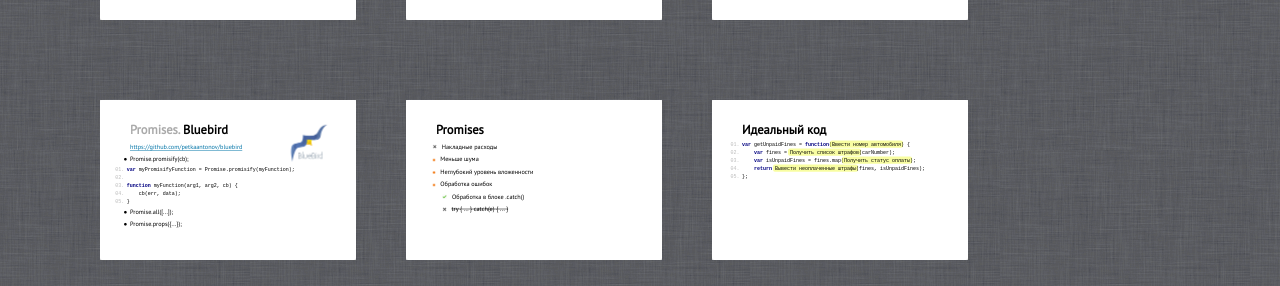
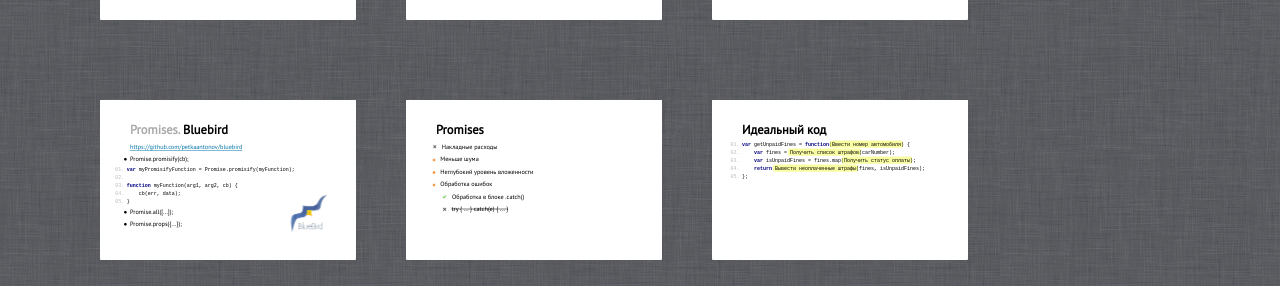
Before and after one commit to Zhigalov/chelyjs-generators, a website: page index.html in a window 1280 px wide. Shown: the part 850-1136 px from the top of the page. Drawn offline with Linux system fonts and the light colour scheme; a web font is replaced by a local one.

Commit message:
Подвинул картинку

```diff
--- a/index.html
+++ b/index.html
@@ -162,7 +162,7 @@
 
 <section class="slide">
     <h2><small>Promises.</small> Bluebird</h2>
-    <img src="images/bluebird.png" alt="bluebird" style="position: absolute; right: 90px;"/>
+    <img src="images/bluebird.png" alt="bluebird" style="position: absolute; right: 90px; top: 353px;"/>
     <a href="https://github.com/petkaantonov/bluebird">https://github.com/petkaantonov/bluebird</a>
     <ul>
         <li>Promise.promisify(cb);
```
